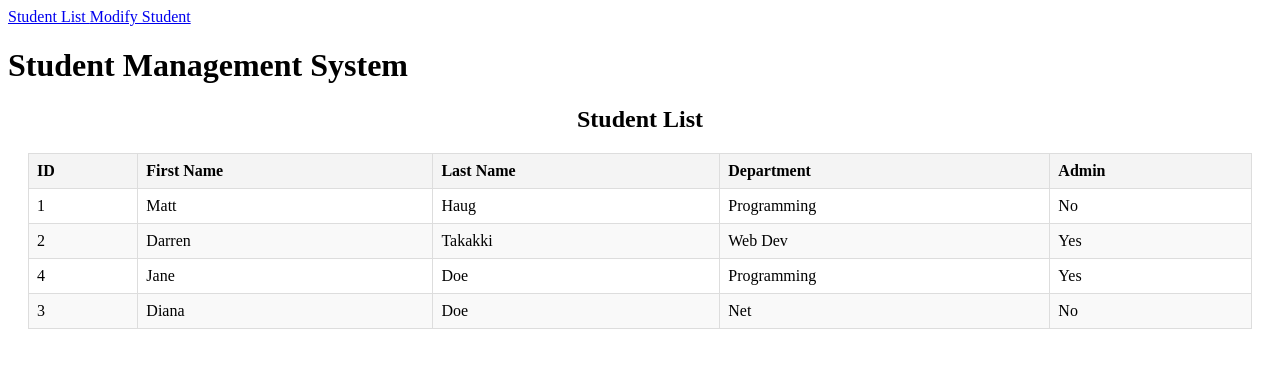
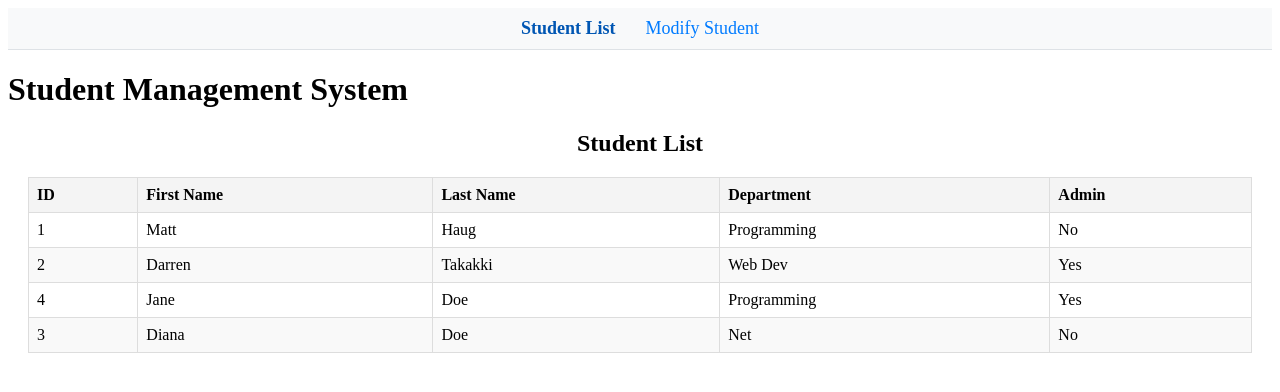
Before and after one commit to nanod24/Angular-Hm-Project, an Angular app: page /students in a window 1280 px wide. Shown: the top 392 px of the page. Built offline with nearby package versions, Linux system fonts and the light colour scheme.

Commit message:
adding 2 more components

```diff
--- a/src/app/app.component.scss
+++ b/src/app/app.component.scss
@@ -44,3 +44,26 @@ h2 {
 .toggle-button:hover {
   background-color: #0056b3;
 }
+/* Style for the navigation bar */
+.nav-bar {
+  background-color: #f8f9fa; /* Light grey background */
+  padding: 10px 20px; /* Padding around the navbar */
+  border-bottom: 1px solid #dee2e6; /* Border for separation */
+}
+
+.nav-bar nav {
+  display: flex;
+  justify-content: center; /* Center the links */
+}
+
+.nav-bar a {
+  text-decoration: none; /* Remove underline from links */
+  color: #007bff; /* Blue color for links */
+  font-size: 18px; /* Font size for links */
+  margin: 0 15px; /* Space between links */
+}
+
+.nav-bar a.active {
+  font-weight: bold; /* Bold text for active link */
+  color: #0056b3; /* Darker blue for active link */
+}
--- a/src/app/student-detail/student-detail.component.ts
+++ b/src/app/student-detail/student-detail.component.ts
@@ -1,6 +1,8 @@
-import {Component, Input} from '@angular/core';
+import {Component, Input, OnInit} from '@angular/core';
 import {User} from "../Shared/Model/user";
 import {NgIf} from "@angular/common";
+import {StudentService} from "../services/student.service";
+import {ActivatedRoute, Router} from "@angular/router";
 
 @Component({
   selector: 'app-student-detail',
@@ -11,5 +13,30 @@ import {NgIf} from "@angular/common";
 })
 export class StudentDetailComponent {
 
-  @Input() student?: User;
+  // declaring three variables to set up routing
+  student: User | undefined
+  userList: User[] = []
+  currentIndex: number = 0;
+
+  // set up the constructor
+  constructor(private route:ActivatedRoute,
+              private studentService: StudentService,
+              private router: Router) { }
+
+
+  // we have to writ the hook to get the list of students and current student
+  ngOnInit() {
+    this.studentService.getStudents().subscribe(users =>{
+    this.userList = users;
+    this.route.paramMap.subscribe(params =>{
+      const id = Number(params.get('id'));
+      if(id) {
+        this.currentIndex = this.userList.findIndex(user=>user.id === id);
+        this.student = this.userList[this.currentIndex];
+      }
+    });
+    });
+  }
+
+
 }
--- a/src/app/student-list/student-list.component.html
+++ b/src/app/student-list/student-list.component.html
@@ -11,7 +11,7 @@
     </tr>
     </thead>
     <tbody>
-    <tr *ngFor="let student of userList" (click)="selectStudent(student)">
+    <tr *ngFor="let student of userList" [routerLink]="['/students', student.id]">
       <td>{{ student.id }}</td>
       <td>{{ student.firstName }}</td>
       <td>{{ student.lastName }}</td>
@@ -20,5 +20,5 @@
     </tr>
     </tbody>
   </table>
-  <app-student-detail [student]="selectedStudent"></app-student-detail>
+
 </div>
--- a/src/app/student-list/student-list.component.ts
+++ b/src/app/student-list/student-list.component.ts
@@ -3,6 +3,7 @@ import { User} from "../Shared/Model/user";
 import {NgForOf} from "@angular/common";
 import {StudentDetailComponent} from "../student-detail/student-detail.component";
 import {StudentService} from "../services/student.service";
+import {RouterLink} from "@angular/router";
 
 
 
@@ -12,7 +13,7 @@ import {StudentService} from "../services/student.service";
   imports: [
     NgForOf,
     NgForOf,
-    StudentDetailComponent,
+    StudentDetailComponent, RouterLink
   ],
   templateUrl: './student-list.component.html',
   styleUrl: './student-list.component.scss'
```
